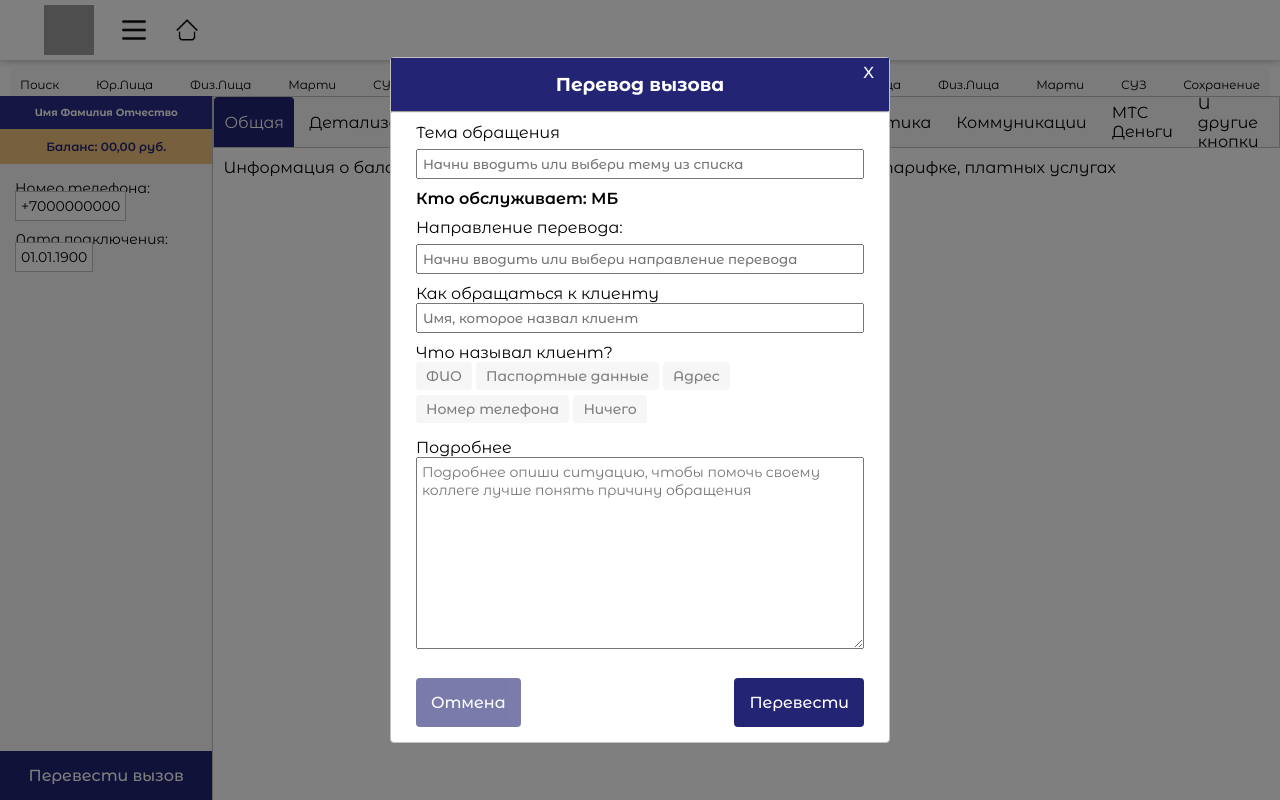
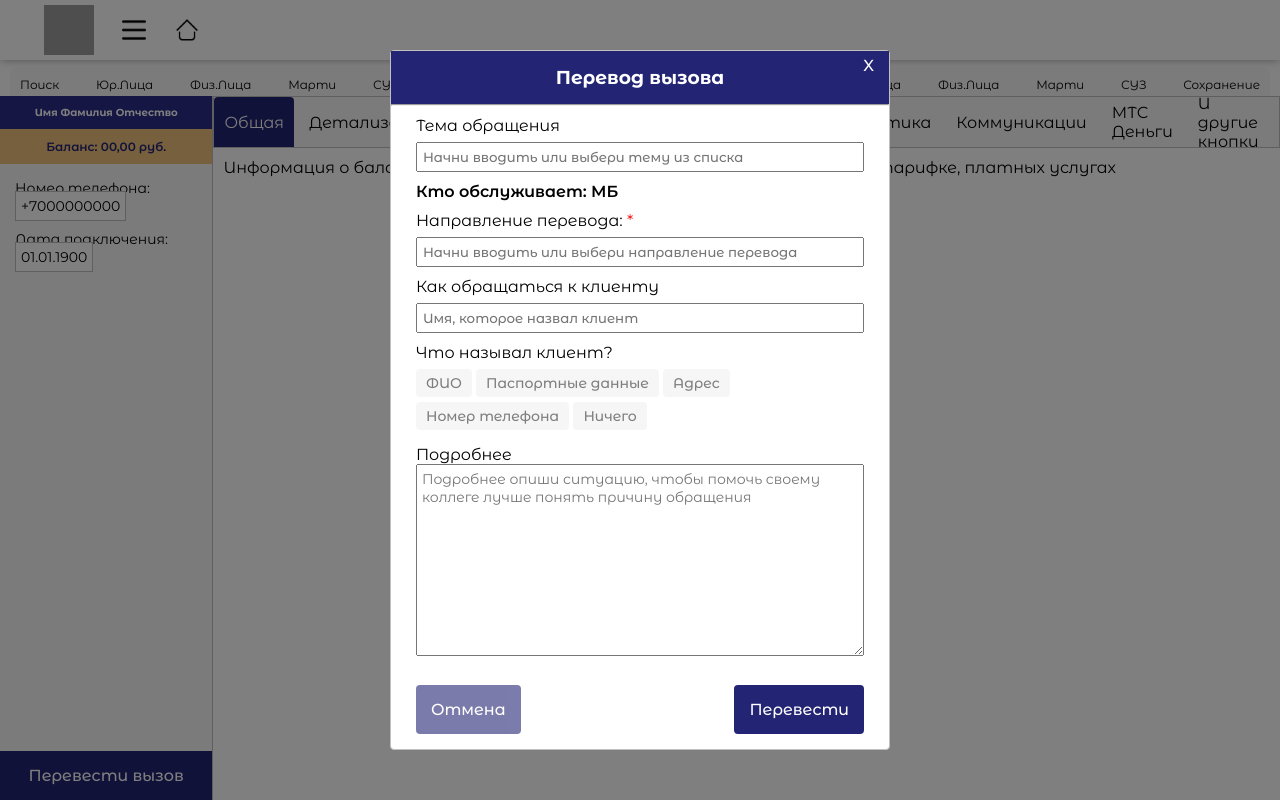
Before and after one commit to ImMotteo/shagVpered, a plain HTML site: page card.html in a window 1280 px wide. Both pictures are taken after a click on the button "Перевести вызов". Drawn offline with Linux system fonts and the light colour scheme; grey boxes are pictures that could not be loaded.

Commit message:
Add files via upload

```diff
--- a/card.html
+++ b/card.html
@@ -367,7 +367,8 @@
         opacity: 1;
     }
 
-    .card_input {
+    .card_input,
+    .ident_area {
         margin-top: 7px;
     }
 
@@ -395,6 +396,10 @@
         border-radius: 7px;
     }
 
+    .required_zone {
+        color: red;
+    }
+
     .buttonPart div {}
 </style>
 
@@ -409,6 +414,7 @@
 
             <hr>
             <div class="card_container">
+                <form id="perevod_form">
                     <div class="card_items">
                         <div class="card_item">
                             Тема обращения <input class="card_input"
@@ -420,14 +426,17 @@
                             Кто обслуживает: <span class="zona_otv">МБ</span>
                         </div>
                         <div class="card_item">
-                        Направление перевода:
+                            <label>
+                                Направление перевода: <span class="required_zone">*</span>
                                 <input class="card_input" placeholder="Начни вводить или выбери направление перевода"
                                     required><br>
                                 <div class="input_container napravlenie_container hideThis">
                                 </div>
+                            </label>
                         </div>
                         <div class="card_item">
-                        <p>Как обращаться к клиенту <input placeholder="Имя, которое назвал клиент" required><br>
+                            <p>Как обращаться к клиенту</p>
+                            <input class='card_input' placeholder="Имя, которое назвал клиент" required><br>
                         </div>
 
                         <div class="card_item">
@@ -457,10 +466,10 @@
                             Подробнее <br><textarea name="podrobnee" rows="10" cols="15"
                                 placeholder="Подробнее опиши ситуацию, чтобы помочь своему коллеге лучше понять причину обращения"></textarea>
                         </div>
-
+                </form>
                 <div class="card_footer">
                     <button class="button" id="otmena" type="submit">Отмена</button>
-                        <button class="button" id="perevesti" type="submit">Перевести</button>
+                    <button class="button" id="perevesti" type="submit" for="perevod_form">Перевести</button>
                 </div>
             </div>
         </div>
@@ -639,6 +648,13 @@
         let inputForms = document.querySelectorAll(".card_input");
         for (var i = 0; i < inputForms.length; i++) {
             inputForms[i].onclick = function () {
+                inputForms.forEach((input) => {
+                    if (input.closest('.card_item').querySelector('.input_container') != null) {
+                        console.log(input.closest('.card_item').querySelector('.input_container'))
+                        input.closest('.card_item').querySelector('.input_container').classList.add('hideThis')
+                    }
+                })
+                console.log(this)
                 this.closest('.card_item').querySelector(".input_container").classList.remove('hideThis')
             };
 
```
Lines whose indentation alone changed are shown as unchanged.
